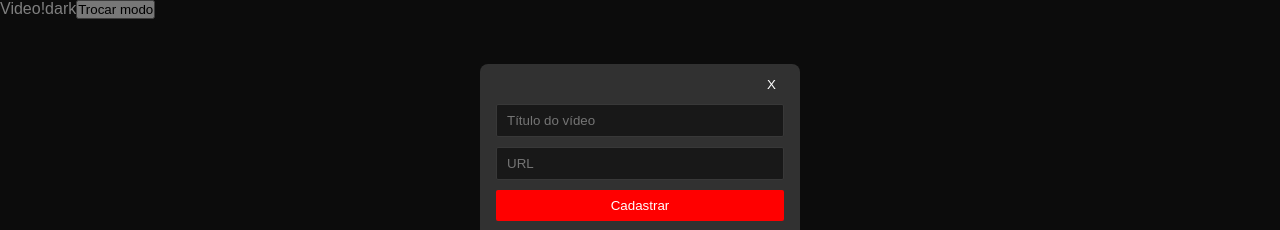
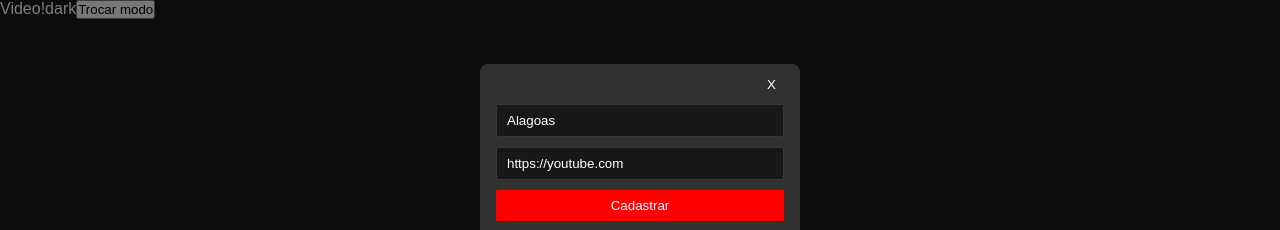
Before and after one commit to JethroTiago/beiratube, a Next.js app: page /video in a window 1280 px wide. Shown: the top 230 px of the page. Built offline with nearby package versions, Linux system fonts and the light colour scheme.

Commit message:
Finalizando form

```diff
--- a/src/components/Menu/components/ColorMode.js
+++ b/src/components/Menu/components/ColorMode.js
@@ -2,8 +2,8 @@ import React from "react";
 
 export const ColorModeContext = React.createContext({
     mode: "",
-    setMode: () => { alert("Set me first") },
-    toggleMode: () => { alert("Set me first") },
+    setMode: () => { alert("Você precisa me configurar primeiro!") },
+    toggleMode: () => { alert("Você precisa me configurar primeiro!") },
 });
 
 export default function ColorModeProvider(props) {
--- a/src/components/Menu/components/RegisterVideos/index.js
+++ b/src/components/Menu/components/RegisterVideos/index.js
@@ -1,16 +1,30 @@
 import React from "react";
 import { StyledRegisterVideo } from "./styles";
 
-function useForm() {
-    const [values, setValues] = React.useState({ titulo: "", url: "" });
+//Custon hook
+function useForm(propsDoForm) {
+    const [values, setValues] = React.useState(propsDoForm.initialValues);
 
     return {
         values,
+        handleChange: (evento) => {
+            const value = evento.target.value;
+            const name = evento.target.name;
+            setValues({
+                ...values,
+                [name]: value,
+            });
+        },
+        clearForm() {
+            setValues({});
+        }
     };
 }
 
 export default function RegisterVideo() {
-    const formCadastro = useForm();
+    const formCadastro = useForm({
+        initialValues: { titulo: "Alagoas", url: "https://youtube.com" }
+    });
     const [formVisivel, setFormVisivel] = React.useState(true);
 
     return (
@@ -22,34 +36,26 @@ export default function RegisterVideo() {
                 ? (
                     <form onSubmit={(evento) => {
                         evento.preventDefault();
+                        console.log(formCadastro.values);
+
+                        setFormVisivel(false);
+                        formCadastro.clearForm();
                     }}>
                         <div>
-                            <button className="close-modal" onClick={() => setFormVisivel(false)}>
+                            <button type="button" className="close-modal" onClick={() => setFormVisivel(false)}>
                                 X
                             </button>
                             <input
                                 placeholder="Título do vídeo"
+                                name="titulo"
                                 value={formCadastro.values.titulo}
-                                onChange={(evento) => {
-                                    const value = evento.target.value;
-                                    console.log(value);
-                                    setValues({
-                                        ...values,
-                                        titulo: value,
-                                    });
-                                }}
+                                onChange={formCadastro.handleChange}
                             />
                             <input
                                 placeholder="URL"
+                                name="url"
                                 value={formCadastro.values.url}
-                                onChange={(evento) => {
-                                    const value = evento.target.value;
-                                    console.log(value);
-                                    setValues({
-                                        ...values,
-                                        url: value,
-                                    });
-                                }}
+                                onChange={formCadastro.handleChange}
                             />
                             <button type="submit">
                                 Cadastrar
```
